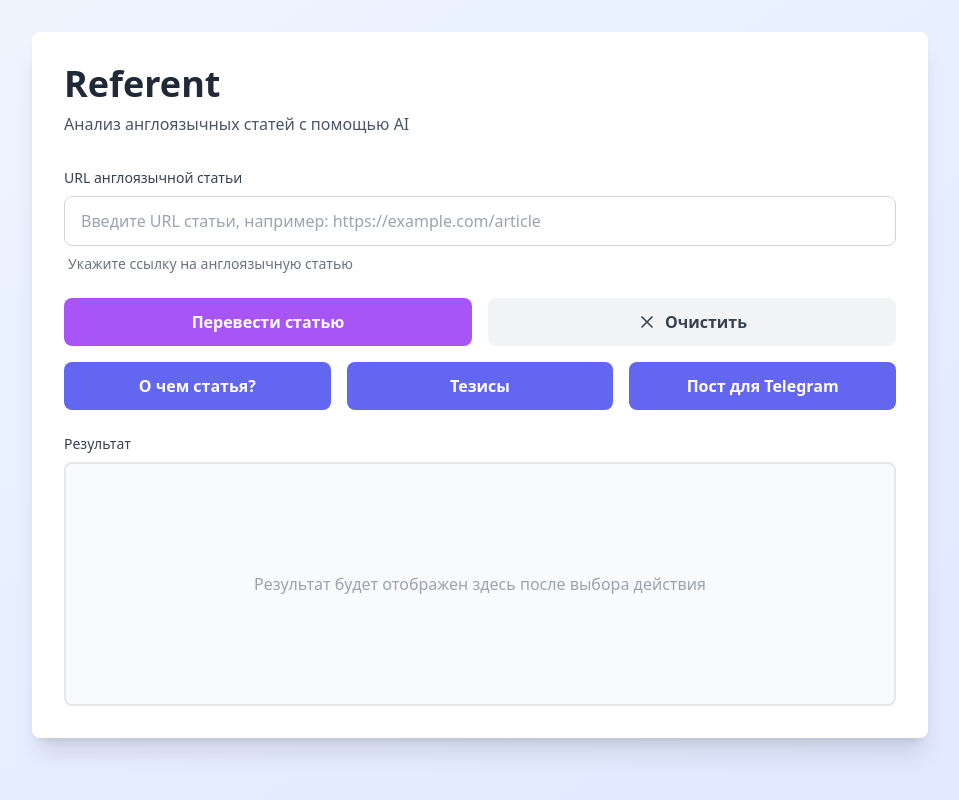
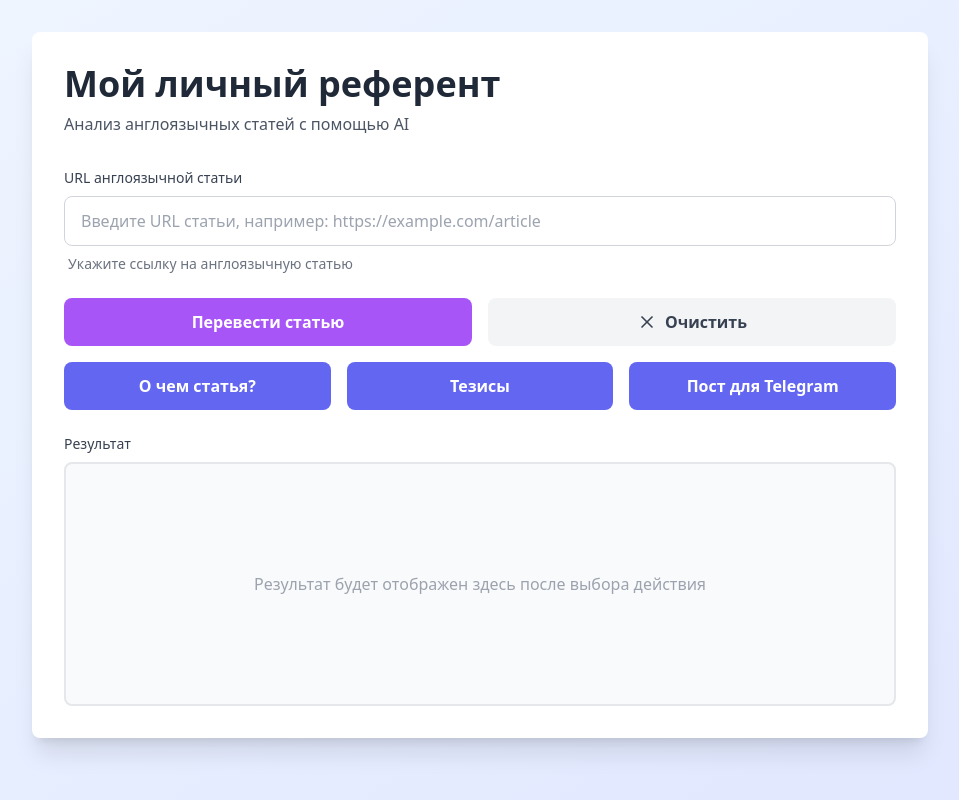
Before and after one commit to shivo-ux/referent, a Next.js app: page / in a window 1280 px wide. Shown: the whole page, without its empty margins (160-1119 px from the left). Built offline with nearby package versions, Linux system fonts and the light colour scheme.

Commit message:
Update Home component: change header text to Russian for localization and improve user accessibility.

```diff
--- a/app/page.tsx
+++ b/app/page.tsx
@@ -168,7 +168,7 @@ export default function Home() {
       <div className="max-w-4xl mx-auto">
         <div className="bg-white rounded-lg shadow-xl p-4 sm:p-6 md:p-8">
           <h1 className="text-2xl sm:text-3xl md:text-4xl font-bold text-gray-800 mb-2">
-            Referent
+            Мой личный референт
           </h1>
           <p className="text-sm sm:text-base text-gray-600 mb-6 sm:mb-8">
             Анализ англоязычных статей с помощью AI
```
